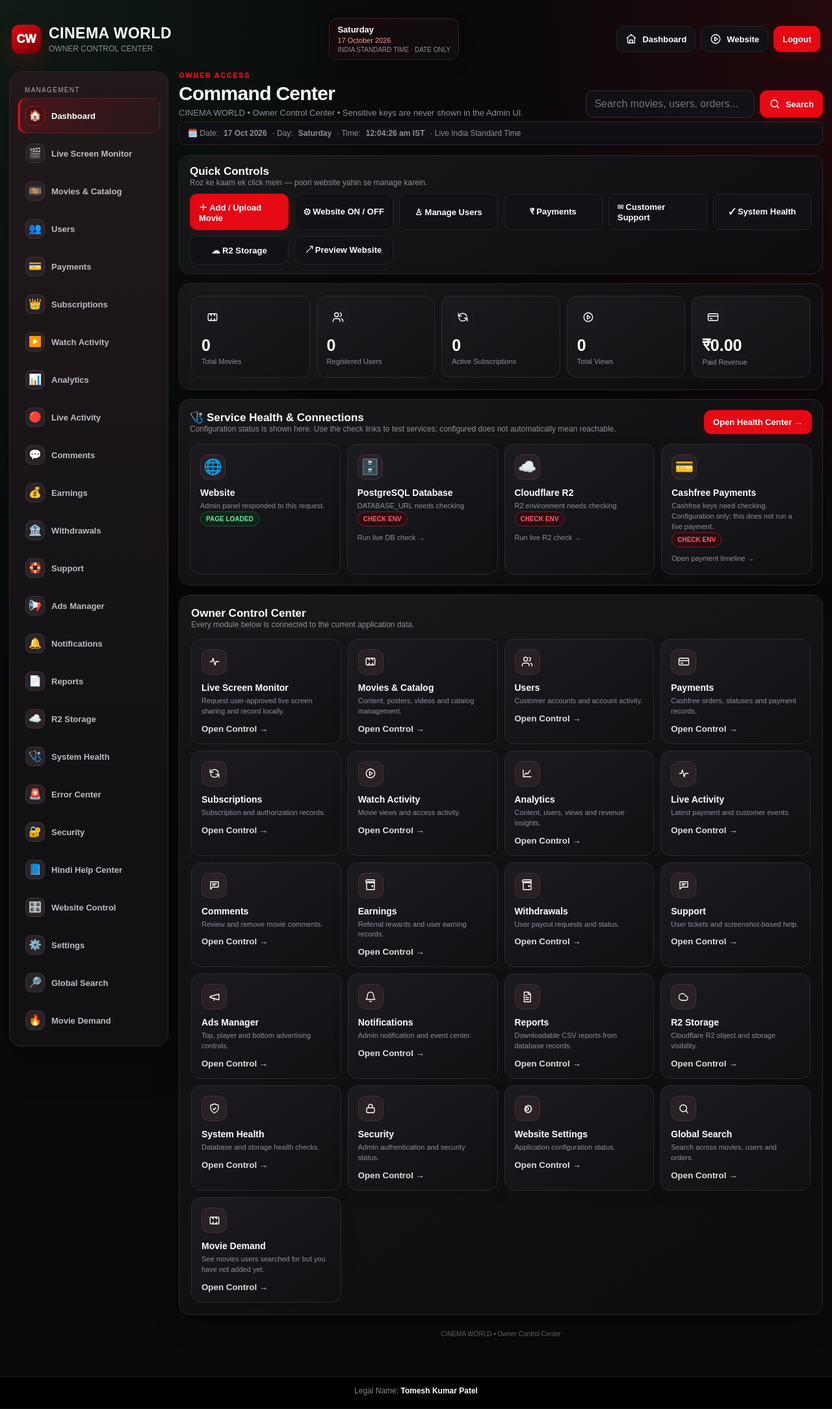
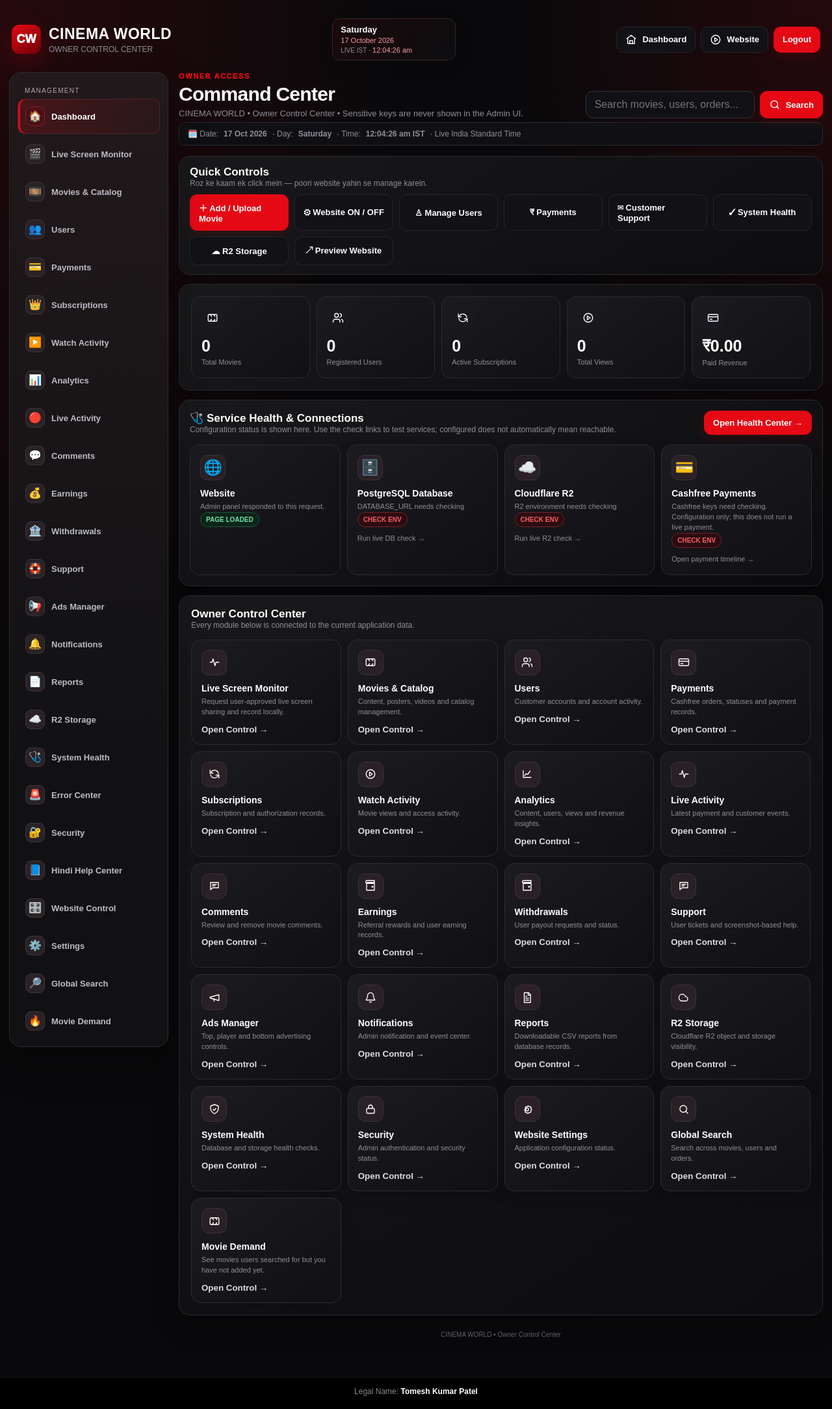
Before and after one commit to techtomesh01-ctrl/tomesh-movie, a Flask app: template templates/admin.html in a window 1280 px wide. Shown: the whole page at 65% size. Run offline with Flask 3, Linux system fonts and the light colour scheme; the template is opened without the code that fills it, so the values that code supplies are empty; some libraries are stand-ins or nearby versions.

Commit message:
Polish admin live IST clock and black-red theme

```diff
--- a/templates/admin.html
+++ b/templates/admin.html
@@ -19,7 +19,7 @@
 @media(max-width:700px){.cw-top{align-items:flex-start}.cw-brand strong{font-size:19px}.cw-layout{gap:10px}.cw-nav{grid-template-columns:repeat(2,1fr)}.cw-hero{display:block}.cw-search{margin-top:12px}.cw-search input{width:100%}.cw-stats{grid-template-columns:repeat(2,1fr)}.cw-grid{grid-template-columns:repeat(2,1fr)}.cw-form-grid,.cw-status-list,.cw-report-grid{grid-template-columns:1fr}.cw-card{padding:14px}.cw-module{min-height:115px}.cw-top-actions .cw-btn span{display:none}}
 
 /* CINEMA WORLD unified premium command-center skin */
-.cw-admin{background:radial-gradient(ellipse at 0% 0%,rgba(31,75,45,.28),transparent 34%),radial-gradient(ellipse at 100% 0%,rgba(229,9,20,.12),transparent 28%),#09090b}
+.cw-admin{background:radial-gradient(ellipse at 0% 0%,rgba(229,9,20,.13),transparent 34%),radial-gradient(ellipse at 100% 0%,rgba(229,9,20,.12),transparent 28%),#09090b}
 .cw-shell{max-width:1540px}
 .cw-top{padding-bottom:18px}
 .cw-side{background:linear-gradient(180deg,#21191b,#111114 72%);border-color:#34282b;box-shadow:0 20px 60px rgba(0,0,0,.32)}
@@ -85,7 +85,7 @@
 <div class="cw-admin"><div class="cw-shell">
 <header class="cw-top">
   <div class="cw-brand"><div class="cw-logo">CW</div><div><strong>CINEMA WORLD</strong><span>OWNER CONTROL CENTER</span></div></div>
-  <div class="cw-clock" aria-label="Current date in India"><strong>{{ cinema_now_ist.strftime('%A') }}</strong><span>{{ cinema_now_ist.strftime('%d %B %Y') }}</span><small>INDIA STANDARD TIME · DATE ONLY</small></div>
+  <div class="cw-clock" aria-label="Live date and time in India"><strong id="cw-head-day">{{ cinema_now_ist.strftime('%A') }}</strong><span id="cw-head-date">{{ cinema_now_ist.strftime('%d %B %Y') }}</span><small>LIVE IST · <span id="cw-head-time">{{ cinema_now_ist.strftime('%I:%M:%S %p') }}</span></small></div>
   <div class="cw-top-actions"><a class="cw-btn" href="{{ url_for('admin', section='dashboard') }}">{{ icon('home') }} <span>Dashboard</span></a><a class="cw-btn" href="{{ url_for('home') }}">{{ icon('play') }} <span>Website</span></a><a class="cw-btn red" href="{{ url_for('logout') }}">Logout</a></div>
 </header>
 
@@ -377,15 +377,23 @@
     const dateEl = document.getElementById('cw-live-date');
     const dayEl = document.getElementById('cw-live-day');
     const timeEl = document.getElementById('cw-live-time');
-    if (!dateEl || !dayEl || !timeEl) return;
+    const headDate = document.getElementById('cw-head-date');
+    const headDay = document.getElementById('cw-head-day');
+    const headTime = document.getElementById('cw-head-time');
     const format = (options) => new Intl.DateTimeFormat('en-IN', {
       ...options,
       timeZone: 'Asia/Kolkata'
     }).format(new Date());
     const tick = () => {
-      dateEl.textContent = format({ day: '2-digit', month: 'short', year: 'numeric' });
-      dayEl.textContent = format({ weekday: 'long' });
-      timeEl.textContent = format({ hour: '2-digit', minute: '2-digit', second: '2-digit', hour12: true }) + ' IST';
+      const dateText = format({ day: '2-digit', month: 'short', year: 'numeric' });
+      const dayText = format({ weekday: 'long' });
+      const timeText = format({ hour: '2-digit', minute: '2-digit', second: '2-digit', hour12: true });
+      if (dateEl) dateEl.textContent = dateText;
+      if (dayEl) dayEl.textContent = dayText;
+      if (timeEl) timeEl.textContent = timeText + ' IST';
+      if (headDate) headDate.textContent = format({ day: '2-digit', month: 'long', year: 'numeric' });
+      if (headDay) headDay.textContent = dayText;
+      if (headTime) headTime.textContent = timeText;
     };
     tick();
     window.setInterval(tick, 1000);
```
